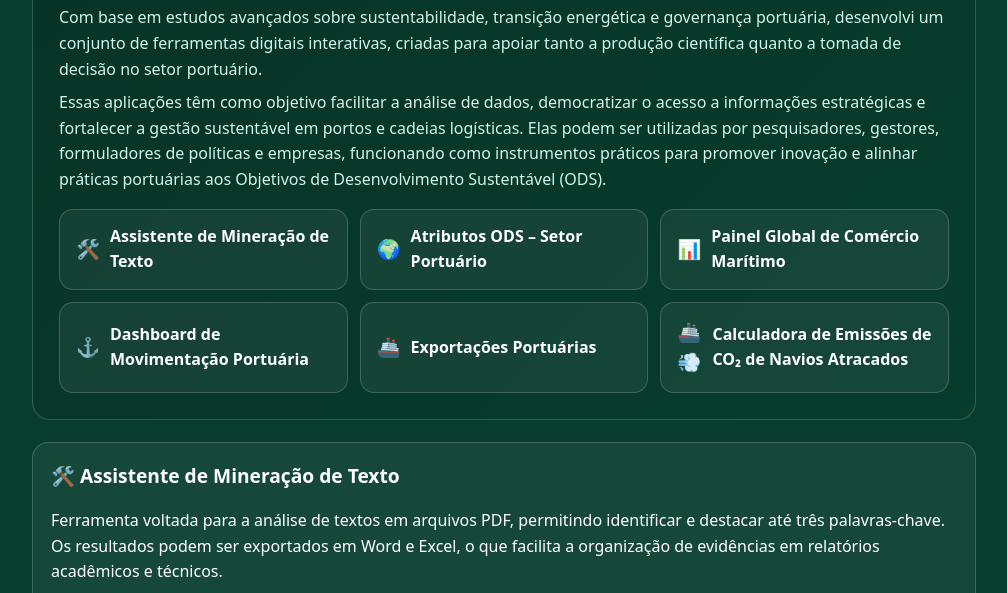
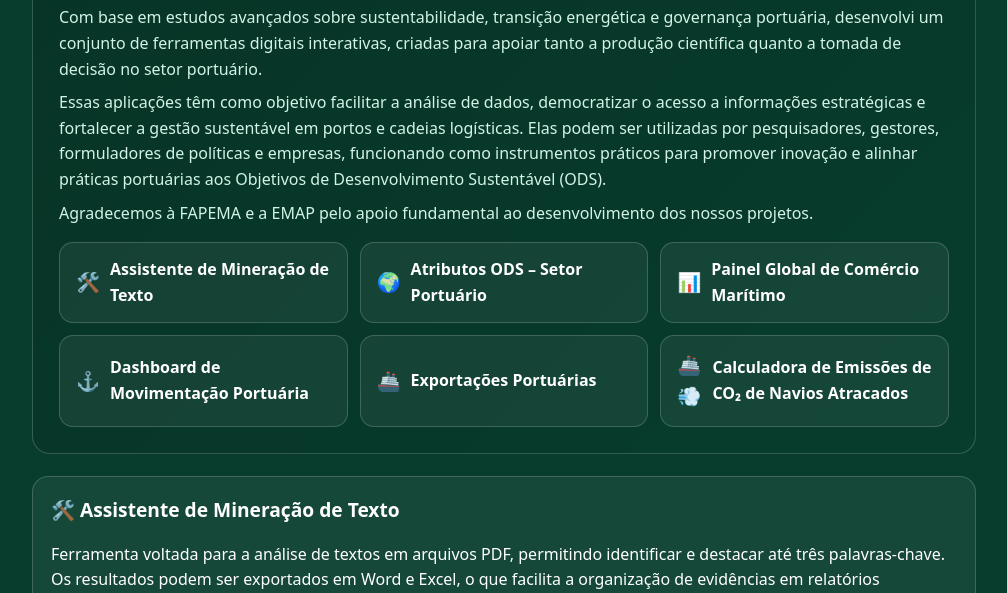
Before and after one commit to darlianecunha/portfolioferramentas, a plain HTML site: page index.html in a window 1280 px wide. Shown: the part 207-800 px from the top of the page, without its empty margins (136-1143 px from the left). Drawn offline with Linux system fonts and the light colour scheme.

Commit message:
Add files via upload

```diff
--- a/index.html
+++ b/index.html
@@ -44,7 +44,7 @@
     <header>
       <h1>Ferramentas e Aplicações para Pesquisa e Setor Portuário</h1>
       <div class="lead">
-        <p>Sou Darliane Cunha, professora da Universidade Federal do Maranhão (UFMA) e líder do SDG Hub. Minha trajetória acadêmica e profissional é dedicada ao desenvolvimento de soluções inovadoras que conectam pesquisa científica, transformação digital e gestão sustentável no setor portuário.</p><p>Com base em estudos avançados sobre sustentabilidade, transição energética e governança portuária, desenvolvi um conjunto de ferramentas digitais interativas, criadas para apoiar tanto a produção científica quanto a tomada de decisão no setor portuário.</p><p>Essas aplicações têm como objetivo facilitar a análise de dados, democratizar o acesso a informações estratégicas e fortalecer a gestão sustentável em portos e cadeias logísticas. Elas podem ser utilizadas por pesquisadores, gestores, formuladores de políticas e empresas, funcionando como instrumentos práticos para promover inovação e alinhar práticas portuárias aos Objetivos de Desenvolvimento Sustentável (ODS).</p>
+        <p>Sou Darliane Cunha, professora da Universidade Federal do Maranhão (UFMA) e líder do SDG Hub. Minha trajetória acadêmica e profissional é dedicada ao desenvolvimento de soluções inovadoras que conectam pesquisa científica, transformação digital e gestão sustentável no setor portuário.</p><p>Com base em estudos avançados sobre sustentabilidade, transição energética e governança portuária, desenvolvi um conjunto de ferramentas digitais interativas, criadas para apoiar tanto a produção científica quanto a tomada de decisão no setor portuário.</p><p>Essas aplicações têm como objetivo facilitar a análise de dados, democratizar o acesso a informações estratégicas e fortalecer a gestão sustentável em portos e cadeias logísticas. Elas podem ser utilizadas por pesquisadores, gestores, formuladores de políticas e empresas, funcionando como instrumentos práticos para promover inovação e alinhar práticas portuárias aos Objetivos de Desenvolvimento Sustentável (ODS).</p><p>Agradecemos à FAPEMA e a EMAP pelo apoio fundamental ao desenvolvimento dos nossos projetos.</p>
       </div>
       <div class="panel" aria-label="Acesso rápido às ferramentas">
 
```
